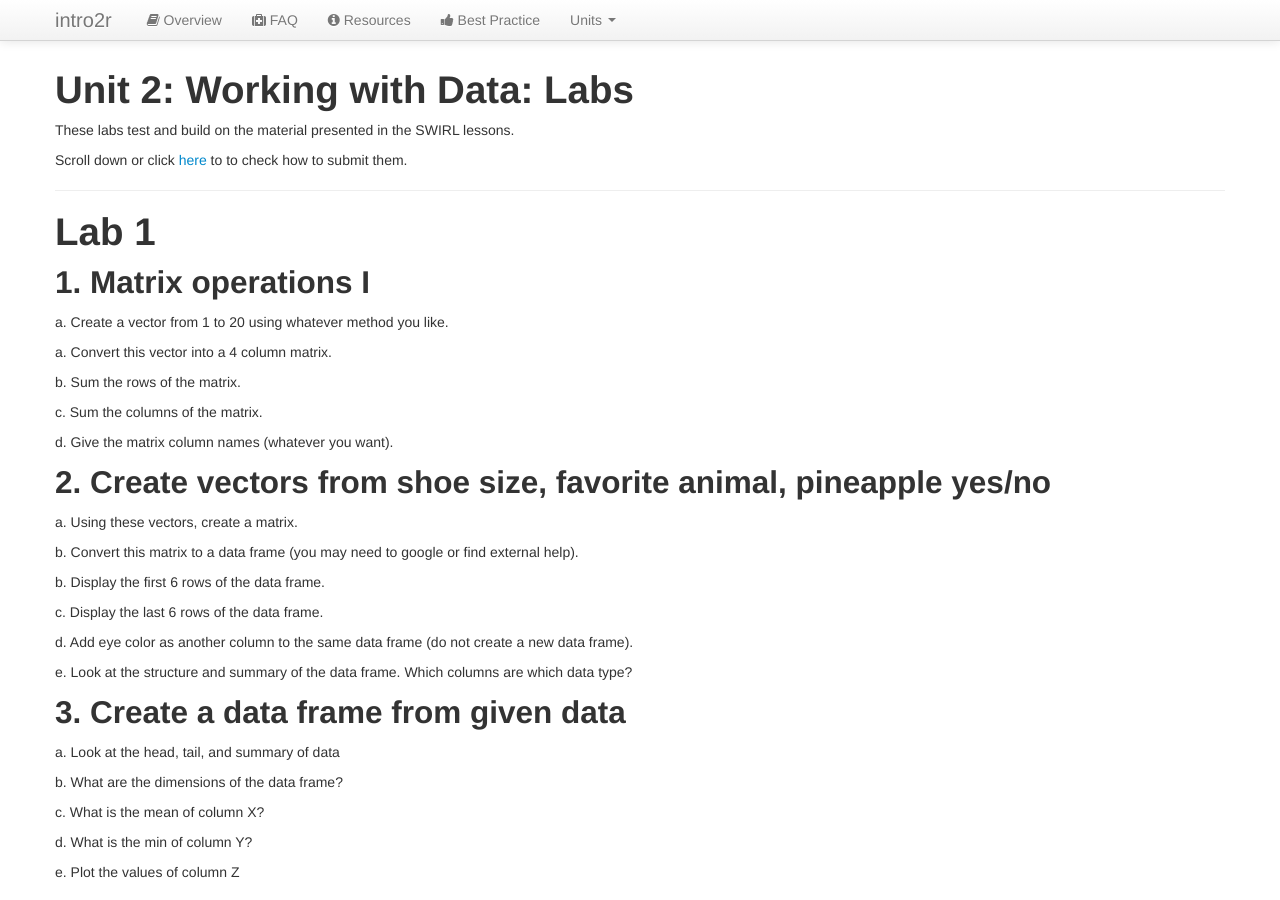
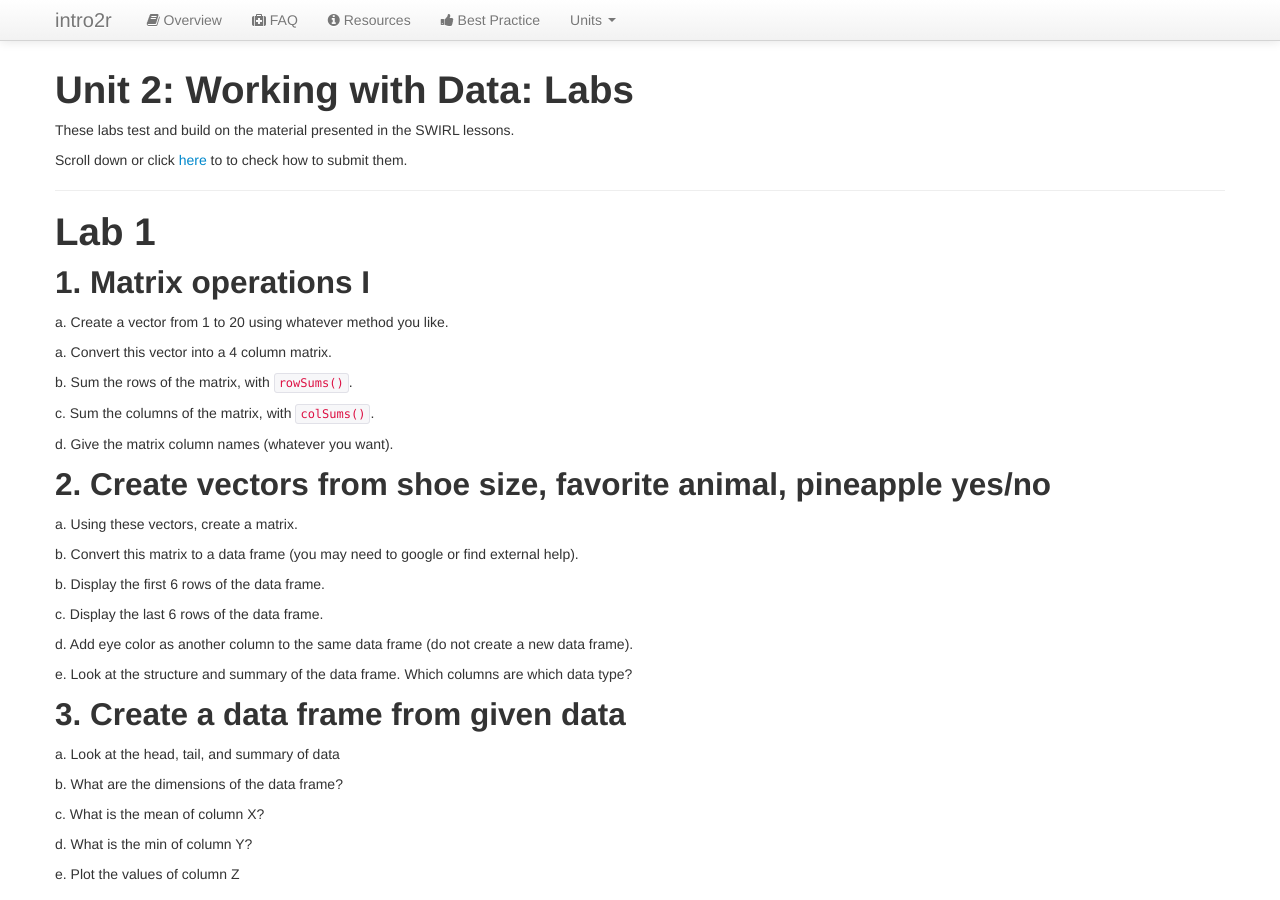
Before and after one commit to intro2r/intro2r, a Jekyll site: the page built from unit2/labs.md, in a window 1280 px wide and 900 px high. Built offline with Jekyll 4.4.1, drawn with Linux system fonts in a browser that asks for light colours.

Commit message:
Update labs.md

```diff
--- a/unit2/labs.md
+++ b/unit2/labs.md
@@ -19,9 +19,9 @@ Scroll down or click [here](../unit2/labs.html#how-to-submit-your-labs) to to ch
 
  a. Convert this vector into a 4 column matrix.
 
- b. Sum the rows of the matrix.
+ b. Sum the rows of the matrix, with `rowSums()`.
 
- c. Sum the columns of the matrix.
+ c. Sum the columns of the matrix, with `colSums()`.
 
  d. Give the matrix column names (whatever you want).
 
```
